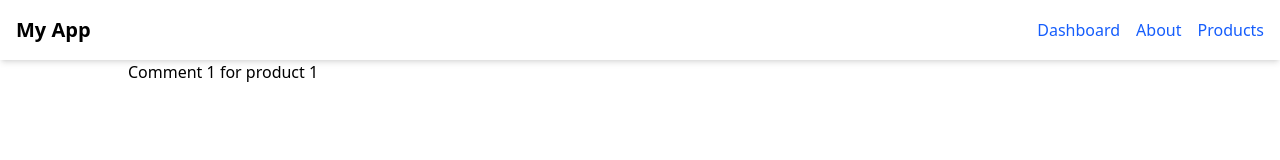
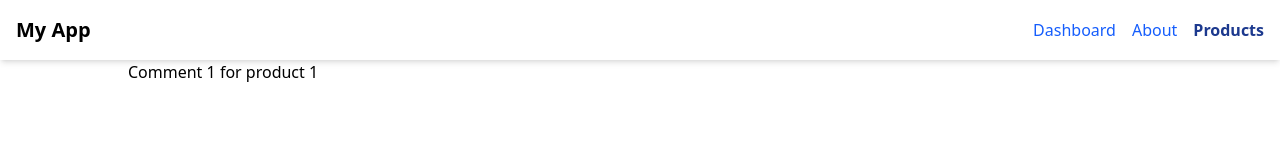
Before and after one commit to naglaa77/Learn-next-js-15, a Next.js app: page /products/1/comments/1 in a window 1280 px wide. Shown: the top 160 px of the page. Built offline with nearby package versions, Linux system fonts and the light colour scheme.

Commit message:
feat(readme) : add code for eposide 17 active link

```diff
--- a/components/ClientLayout.tsx
+++ b/components/ClientLayout.tsx
@@ -1,5 +1,3 @@
-"use client";
-
 import { HydrationFix } from "./HydrationFix";
 import Navbar from "@/components/Navbar";
 // import Cart from "@/components/Cart";
--- a/components/Navbar.tsx
+++ b/components/Navbar.tsx
@@ -1,23 +1,36 @@
+"use client";
 import Link from "next/link";
+import { usePathname } from "next/navigation";
+
+const links = [
+  { name: "Dashboard", url: "/dashboard" },
+  { name: "About", url: "/about" },
+  { name: "Products", url: "/products" },
+];
 
 export default function Navbar() {
+  const pathName = usePathname();
+
   return (
     <nav className="bg-white shadow-md p-4">
       <div className="container mx-auto flex justify-between items-center">
         <Link href="/" className="text-xl font-bold">
           My App
         </Link>
-
         <div className="space-x-4">
-          <a href="/dashboard" className="text-blue-600 hover:text-blue-800">
-            Dashboard
-          </a>
-          <Link href="/about" className="text-blue-600 hover:text-blue-800">
-            About
-          </Link>
-          <Link href="/products" className="text-blue-600 hover:text-blue-800">
-            Products
-          </Link>
+          {links.map((link) => (
+            <Link
+              key={link.url}
+              href={link.url}
+              className={
+                pathName === link.url || pathName.startsWith(link.url)
+                  ? "text-blue-900 font-bold"
+                  : "text-blue-600 hover:text-blue-800"
+              }
+            >
+              {link.name}
+            </Link>
+          ))}
         </div>
       </div>
     </nav>
```
Also changed, not shown: 1 other file (tests, documents, lock files or other folders).
